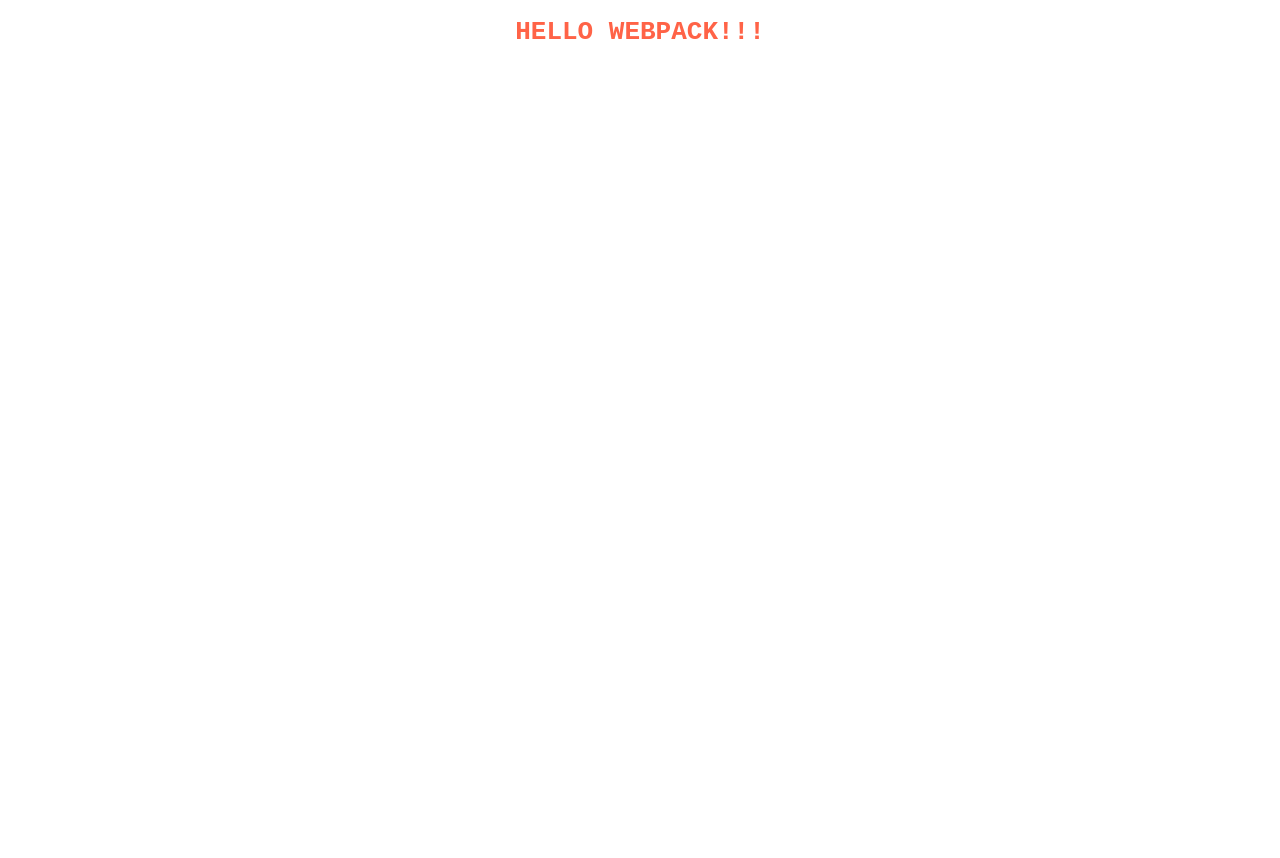
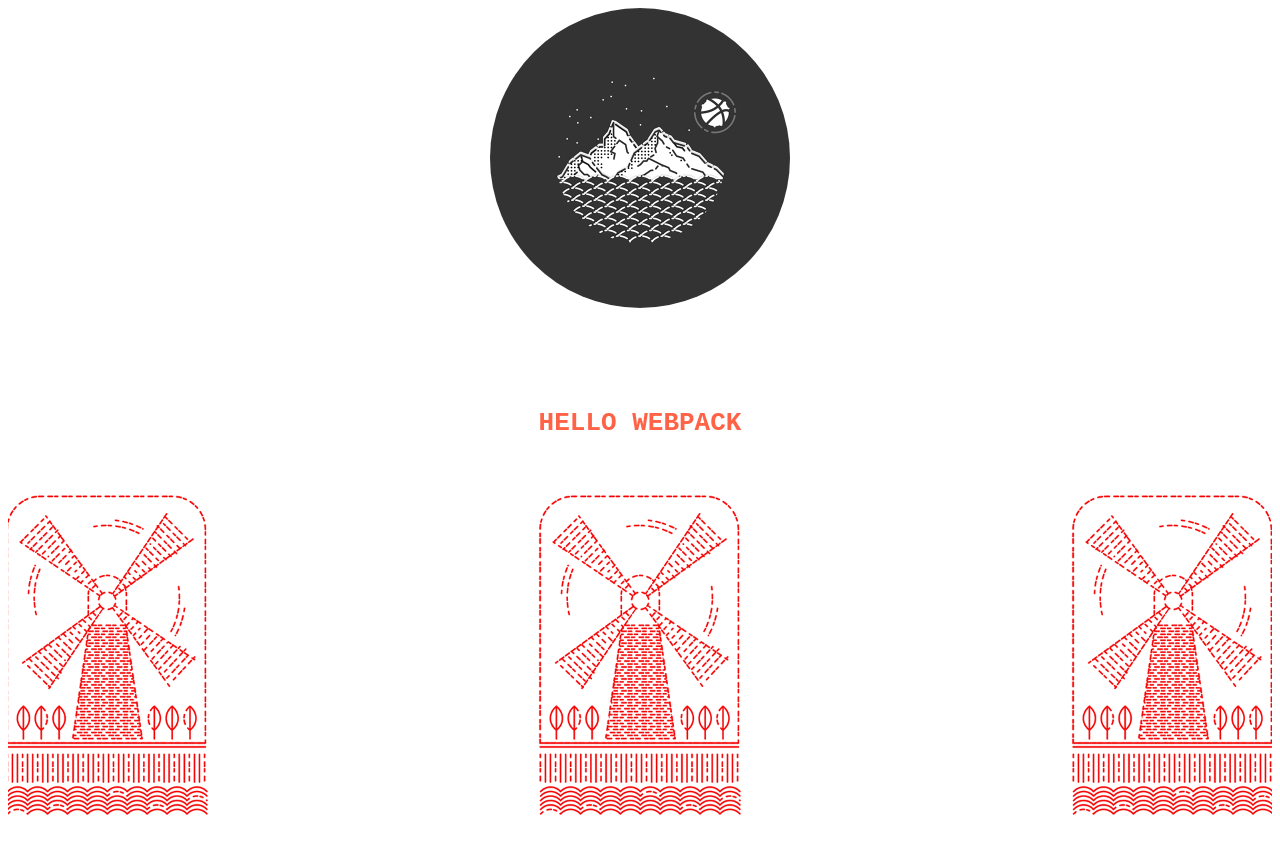
Before and after one commit to n1stre/webpack-guide-walkthrough, a website built with webpack: page index.html in a window 1280 px wide. Before the commit the page ends 800 px from the top, so only its background shows below. Built offline with nearby package versions, Linux system fonts and the light colour scheme.

Commit message:
loading images

```diff
--- a/package.json
+++ b/package.json
@@ -12,6 +12,7 @@
   "license": "ISC",
   "devDependencies": {
     "css-loader": "^0.28.7",
+    "file-loader": "^1.1.6",
     "node-sass": "^4.7.2",
     "sass-loader": "^6.0.6",
     "style-loader": "^0.19.1",
--- a/src/index.js
+++ b/src/index.js
@@ -1,13 +1,35 @@
 import _ from "lodash";
-import "./styles/css-style.css"
-import "./styles/sass-style.sass"
-import "./styles/scss-style.scss"
+import "./styles/css-style.css";
+import "./styles/sass-style.sass";
+import "./styles/scss-style.scss";
+import HelloImg from "./img/hello-800-600.png";
 
-function component(tagname) {
-  var element = document.createElement(tagname || "div");
-  element.innerHTML = _.join(["Hello", "webpack!!!"], " ");
-  element.classList.add("css","sass","scss")
+function component({
+  tagname = "div",
+  innerText = ["Hello", "Webpack"],
+  classNames = ["css", "sass", "scss"],
+  src
+}) {
+  var element = document.createElement(tagname);
+  element.innerHTML = _.join(innerText, " ");
+  element.classList.add(...classNames)
+
+  if (tagname === "img" && src && typeof src === "string") {
+    element.src = src
+    element.classList.add("image")
+  }
+
   return element;
 }
 
-document.body.appendChild(component("h1"));
+var h1 = component({ tagname: "h1" });
+var img = component({ tagname: "img", src: HelloImg })
+var divWithImgBg = component({
+  tagname: "div",
+  innerText: [],
+  classNames: ["sass-img-bg"]
+})
+
+document.body.appendChild(img);
+document.body.appendChild(h1);
+document.body.appendChild(divWithImgBg);
--- a/src/styles/css-style.css
+++ b/src/styles/css-style.css
@@ -2,3 +2,12 @@
   color: tomato;
   font-family: monospace;
 }
+
+.image {
+  display: block;
+  height: 300px;
+  width: 300px;
+  margin: 0 auto 100px;
+  border-radius: 50%;
+  object-fit: cover;
+}
--- a/src/styles/sass-style.sass
+++ b/src/styles/sass-style.sass
@@ -1,2 +1,8 @@
 .sass
   text-align: center
+
+.sass-img-bg
+  background-image: url("../img/windmill-800-600.png")
+  height: 400px
+  background-size: contain
+  background-position: center
--- a/webpack.config.js
+++ b/webpack.config.js
@@ -22,6 +22,19 @@
           "css-loader",
           "sass-loader",
         ]
+      },
+      {
+        test: /\.(png|jpg|svg|gif)$/,
+        use: [
+          {
+            loader: "file-loader",
+            options: {
+              name: "[name].[ext]",
+              publicPath: "dist/",
+              outputPath: "assets/"
+            }
+          }
+        ]
       }
     ]
   }
```
Also changed, not shown: src/img/hello-800-600.png (added), src/img/windmill-800-600.png (added).
